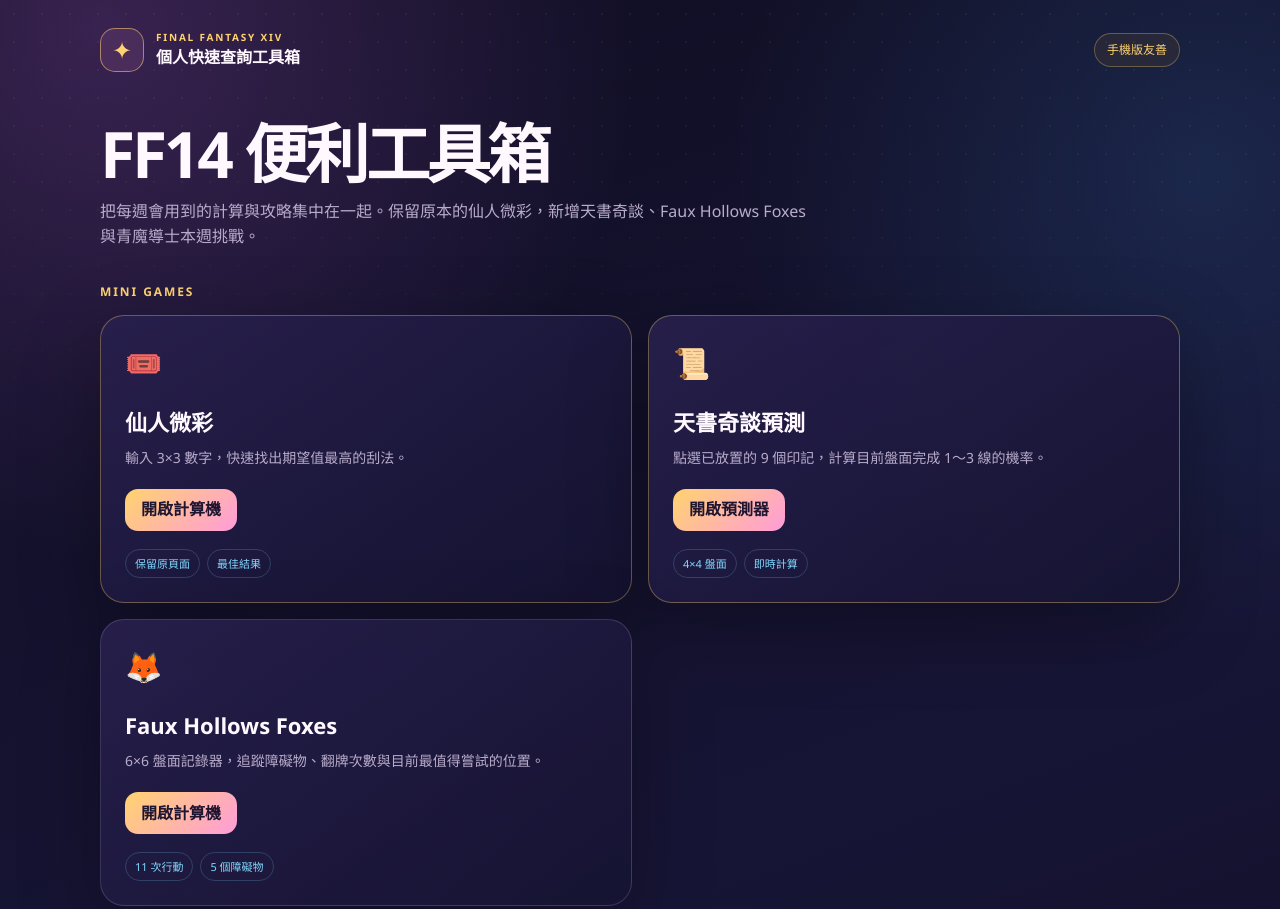
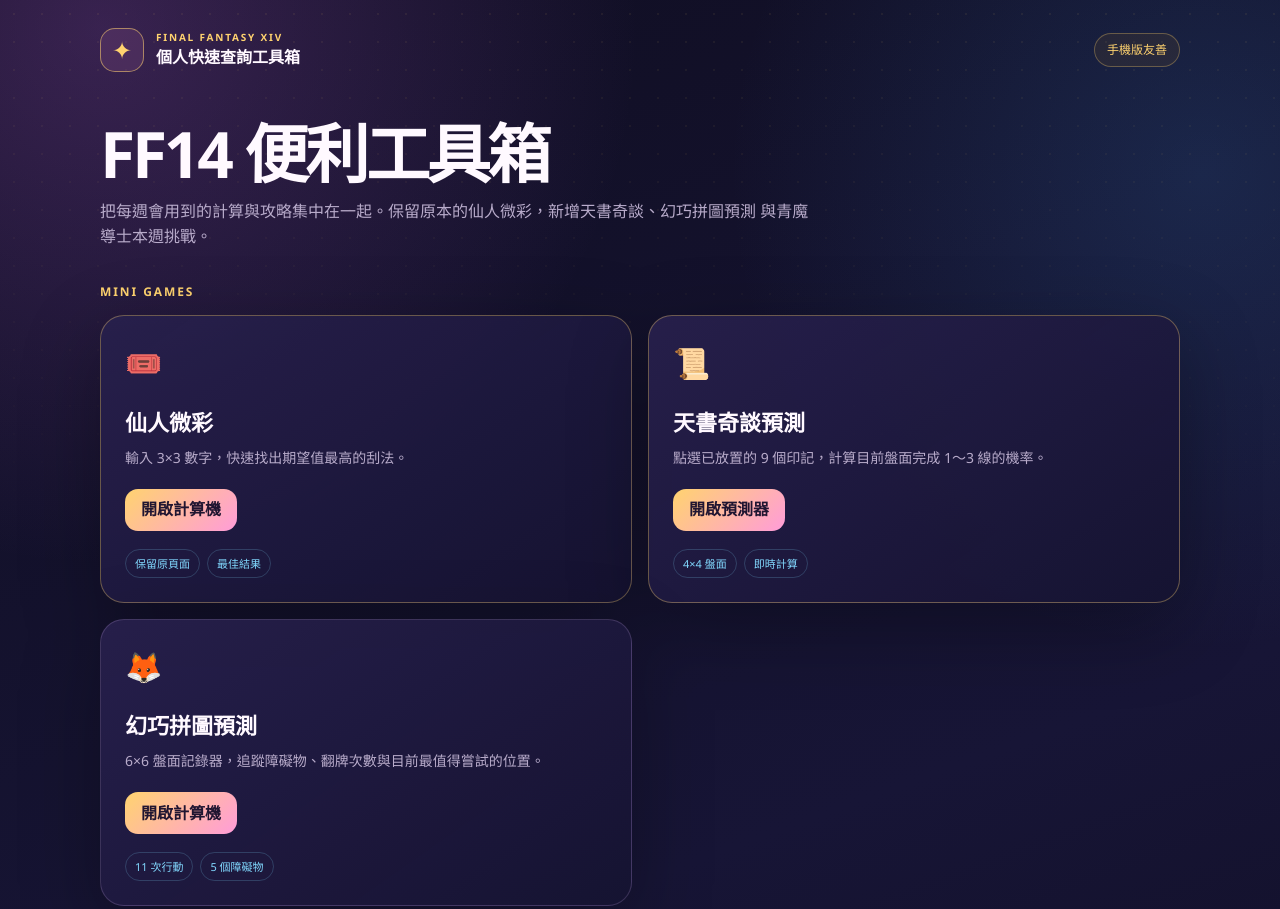
Before and after one commit to feathershy1122-png/shark-teeth-guide, a plain HTML site: page ffxiv-tools.html in a window 1280 px wide. Shown: the top 909 px of the page. Drawn offline with Linux system fonts and the light colour scheme.

Commit message:
Rename Faux Hollows to 幻巧拼圖預測

```diff
--- a/ffxiv-tools.html
+++ b/ffxiv-tools.html
@@ -17,12 +17,12 @@
 <body>
   <main class="page">
     <header class="topbar"><div class="brand"><div class="mark">✦</div><div><small>FINAL FANTASY XIV</small><strong>個人快速查詢工具箱</strong></div></div><span class="pill">手機版友善</span></header>
-    <section><h1>FF14 便利工具箱</h1><p class="lead">把每週會用到的計算與攻略集中在一起。保留原本的仙人微彩，新增天書奇談、Faux Hollows Foxes 與青魔導士本週挑戰。</p></section>
+    <section><h1>FF14 便利工具箱</h1><p class="lead">把每週會用到的計算與攻略集中在一起。保留原本的仙人微彩，新增天書奇談、幻巧拼圖預測 與青魔導士本週挑戰。</p></section>
     <div class="section-label">MINI GAMES</div>
     <section class="cards">
       <article class="card feature"><div class="icon">🎟️</div><h2>仙人微彩</h2><p>輸入 3×3 數字，快速找出期望值最高的刮法。</p><a class="link" href="ffxiv-mini-cactpot-calculator.html">開啟計算機</a><div class="tags"><span class="tag">保留原頁面</span><span class="tag">最佳結果</span></div></article>
       <article class="card feature"><div class="icon">📜</div><h2>天書奇談預測</h2><p>點選已放置的 9 個印記，計算目前盤面完成 1～3 線的機率。</p><a class="link" href="ffxiv-wondrous-tails.html">開啟預測器</a><div class="tags"><span class="tag">4×4 盤面</span><span class="tag">即時計算</span></div></article>
-      <article class="card"><div class="icon">🦊</div><h2>Faux Hollows Foxes</h2><p>6×6 盤面記錄器，追蹤障礙物、翻牌次數與目前最值得嘗試的位置。</p><a class="link" href="ffxiv-faux-hollows.html">開啟計算機</a><div class="tags"><span class="tag">11 次行動</span><span class="tag">5 個障礙物</span></div></article>
+      <article class="card"><div class="icon">🦊</div><h2>幻巧拼圖預測</h2><p>6×6 盤面記錄器，追蹤障礙物、翻牌次數與目前最值得嘗試的位置。</p><a class="link" href="ffxiv-faux-hollows.html">開啟計算機</a><div class="tags"><span class="tag">11 次行動</span><span class="tag">5 個障礙物</span></div></article>
     </section>
     <div class="section-label">BLUE MAGE</div>
     <section class="cards"><article class="card"><div class="icon">🔵</div><h2>青魔導士｜本週挑戰</h2><p>集中查看假面狂歡初級、中級、高級本週目標、建議技能與攻略重點。</p><a class="link" href="ffxiv-blue-mage-weekly.html">查看本週挑戰</a><div class="tags"><span class="tag">每週二重置</span><span class="tag">攻略摘要</span></div></article></section>
```
